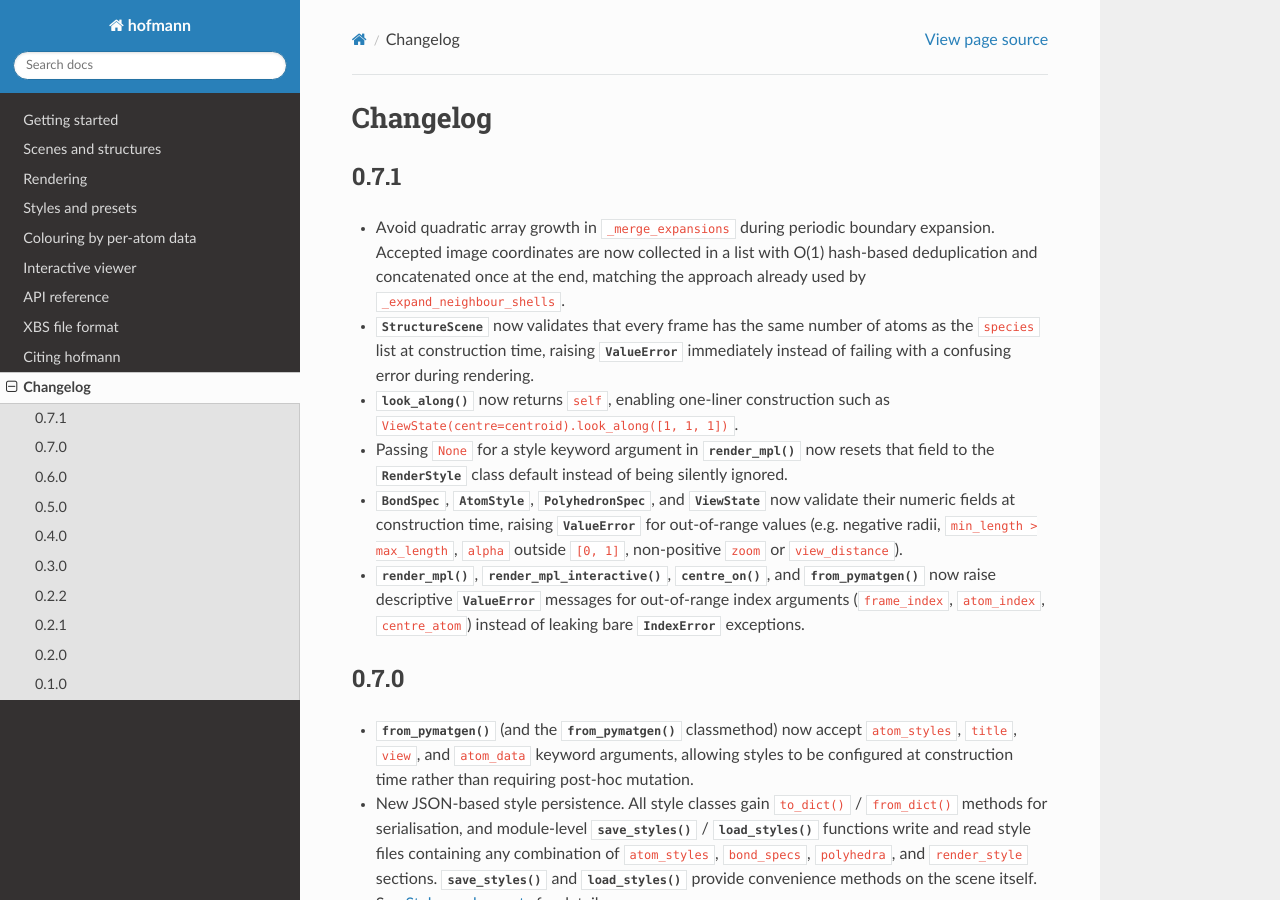
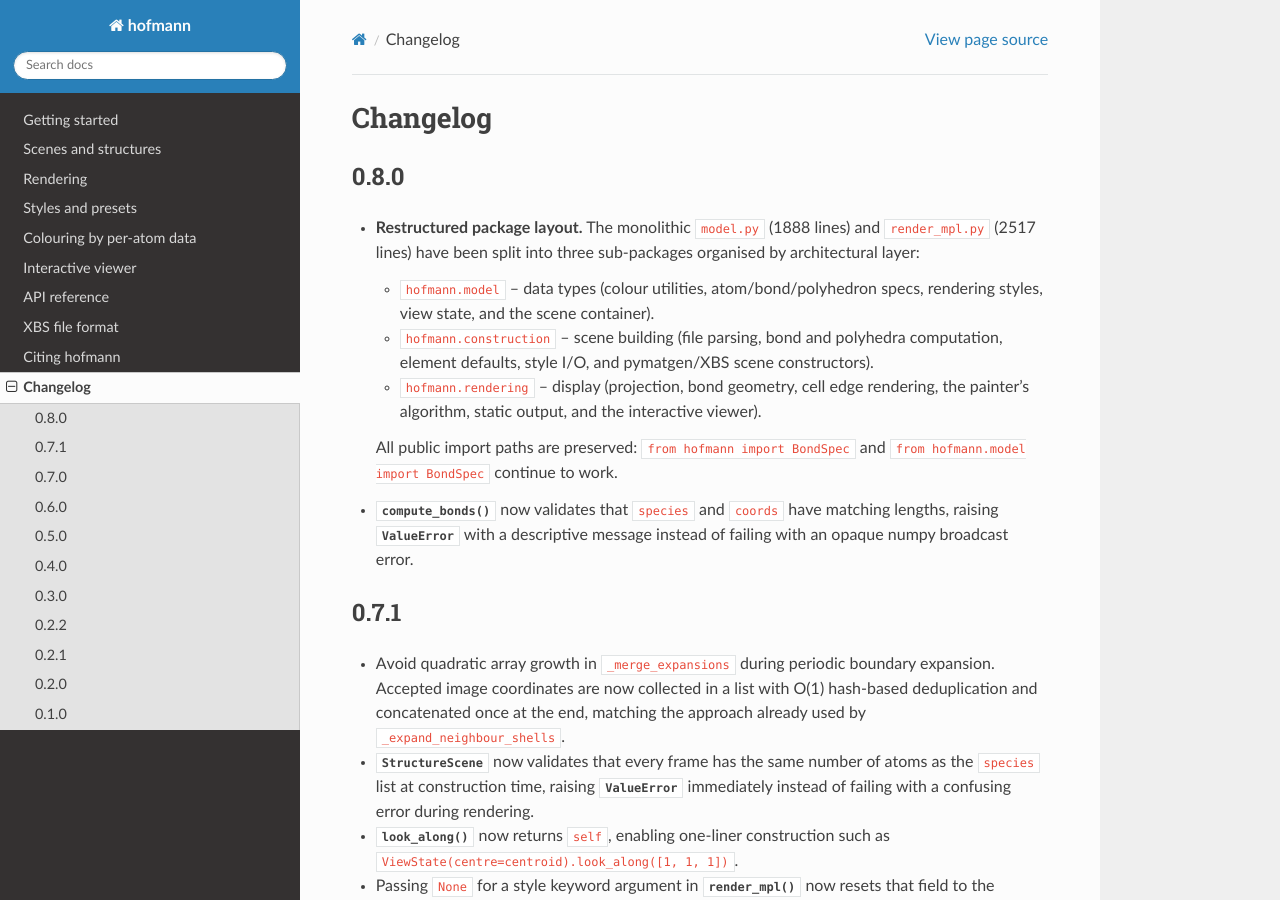
Before and after one commit to bjmorgan/hofmann, a Sphinx documentation site: the page built from docs/changelog.rst, in a window 1280 px wide and 900 px high. Built offline with Sphinx 7.4.7 and the Read the Docs theme 3.1.0, drawn with Linux system fonts in a browser that asks for light colours.

Commit message:
Bump version to 0.8.0 and add restructuring plan
Add RESTRUCTURE.md documenting the planned package layout
reorganisation and update the changelog with the 0.8.0 entry.

```diff
--- a/docs/changelog.rst
+++ b/docs/changelog.rst
@@ -1,5 +1,29 @@
 Changelog
 =========
+
+0.8.0
+-----
+
+- **Restructured package layout.**  The monolithic ``model.py`` (1888
+  lines) and ``render_mpl.py`` (2517 lines) have been split into three
+  sub-packages organised by architectural layer:
+
+  - ``hofmann.model`` -- data types (colour utilities, atom/bond/polyhedron
+    specs, rendering styles, view state, and the scene container).
+  - ``hofmann.construction`` -- scene building (file parsing, bond and
+    polyhedra computation, element defaults, style I/O, and pymatgen/XBS
+    scene constructors).
+  - ``hofmann.rendering`` -- display (projection, bond geometry, cell edge
+    rendering, the painter's algorithm, static output, and the interactive
+    viewer).
+
+  All public import paths are preserved: ``from hofmann import BondSpec``
+  and ``from hofmann.model import BondSpec`` continue to work.
+
+- :func:`~hofmann.compute_bonds` now validates that ``species`` and
+  ``coords`` have matching lengths, raising :class:`ValueError` with a
+  descriptive message instead of failing with an opaque numpy broadcast
+  error.
 
 0.7.1
 -----
--- a/pyproject.toml
+++ b/pyproject.toml
@@ -4,7 +4,7 @@ build-backend = "setuptools.build_meta"
 
 [project]
 name = "hofmann"
-version = "0.7.1"
+version = "0.8.0"
 description = "A modern Python reimagining of the XBS ball-and-stick crystal structure viewer"
 readme = "README.md"
 requires-python = ">=3.11"
```
Also changed, not shown: 1 other file.
